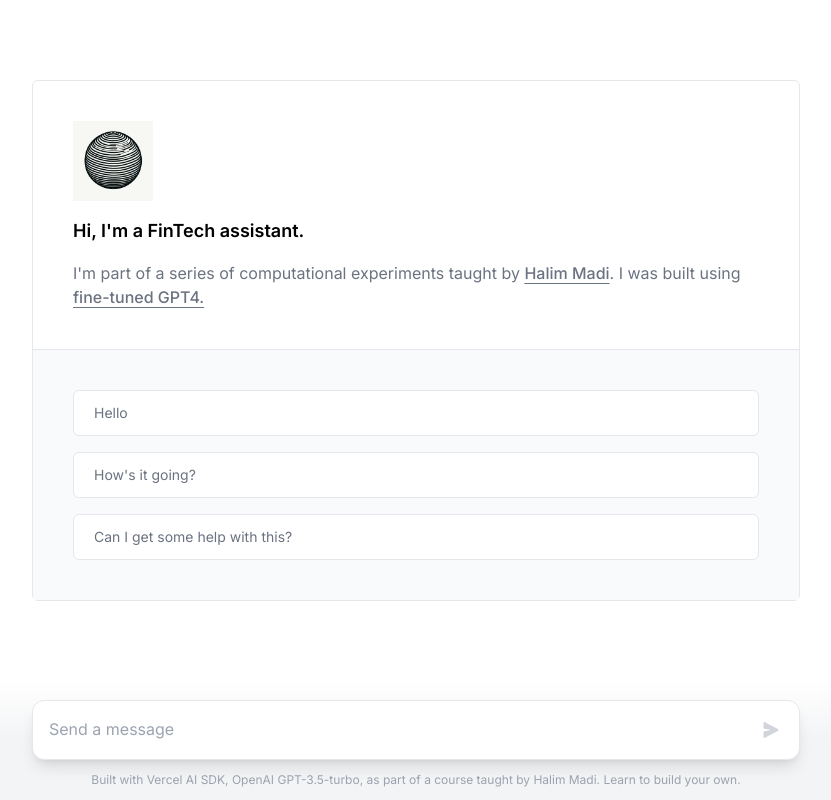
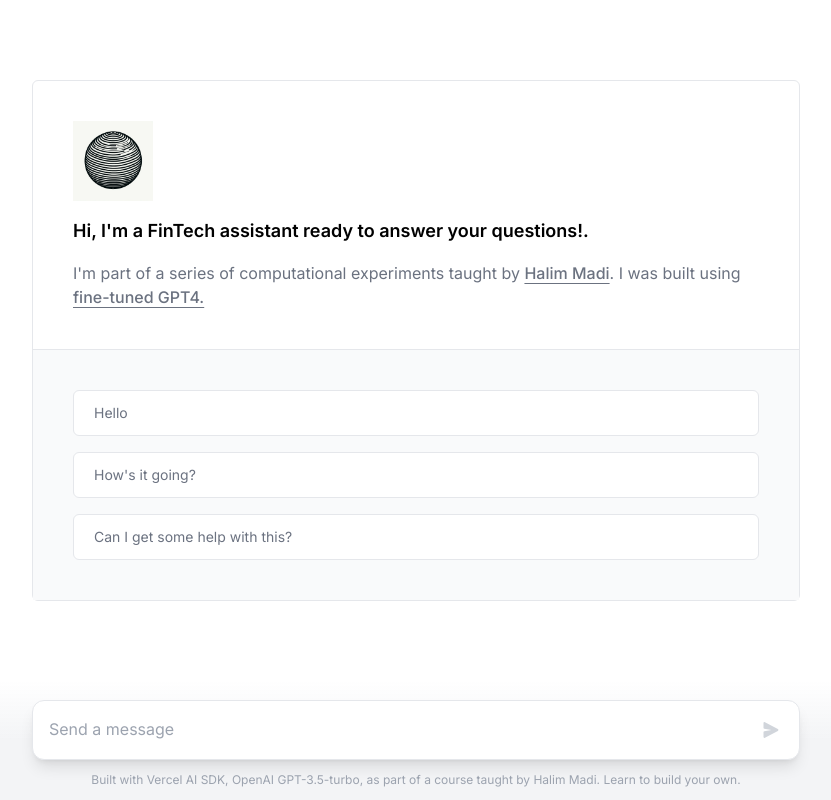
Before and after one commit to ur2910/FinTech_model, a Next.js app: page / in a window 1280 px wide. Shown: the whole page, without its empty margins (224-1055 px from the left). Built offline with nearby package versions, Linux system fonts and the light colour scheme.

Commit message:
Update page.tsx

```diff
--- a/app/page.tsx
+++ b/app/page.tsx
@@ -83,7 +83,7 @@ export default function Chat() {
               className="h-20 w-20"
             />
             <h1 className="text-lg font-semibold text-black">
-              Hi, I'm a FinTech assistant.
+              Hi, I'm a FinTech assistant ready to answer your questions!.
             </h1>
             <p className="text-gray-500">
               I'm part of a series of computational experiments taught by{" "}
```
